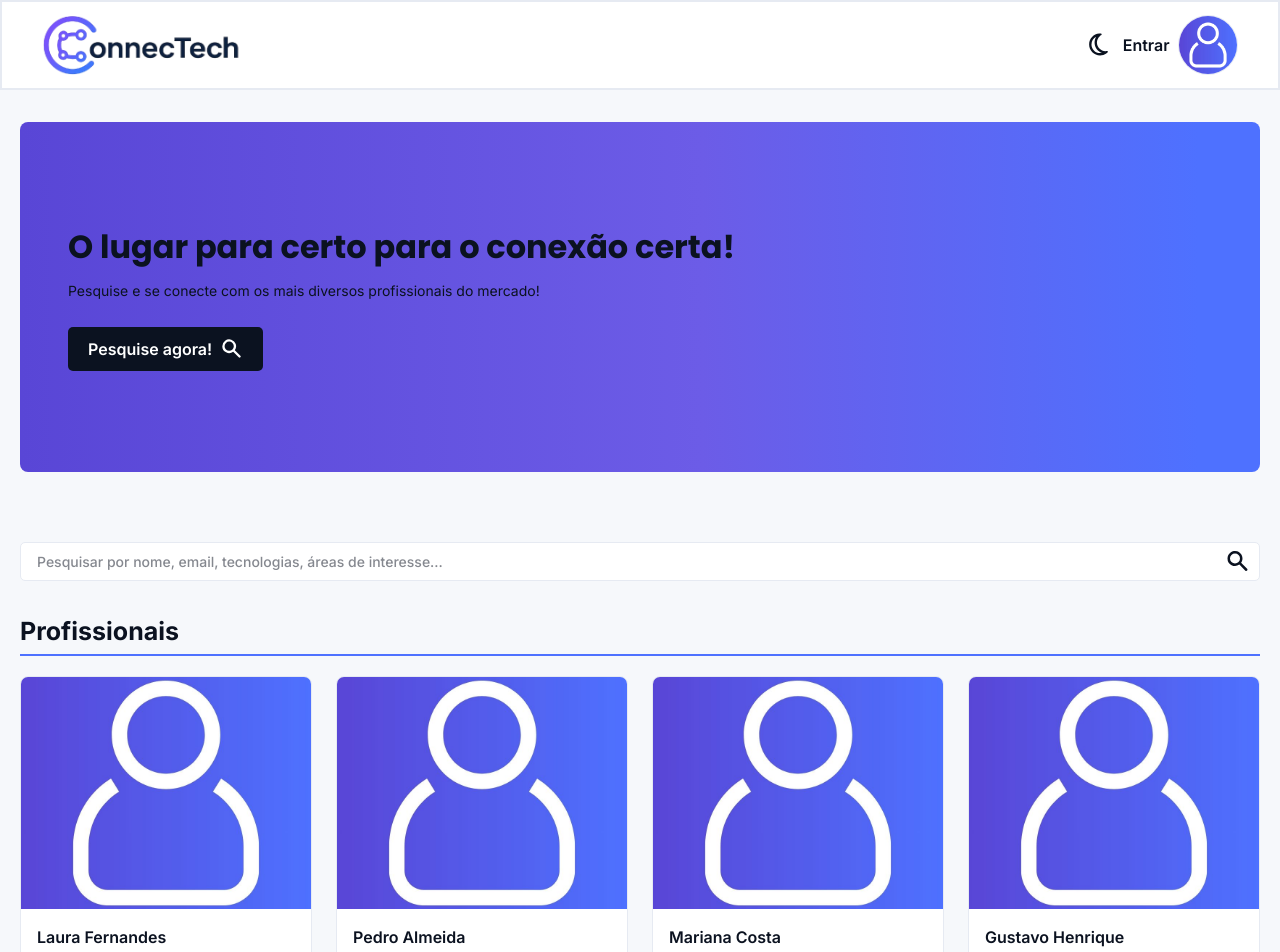
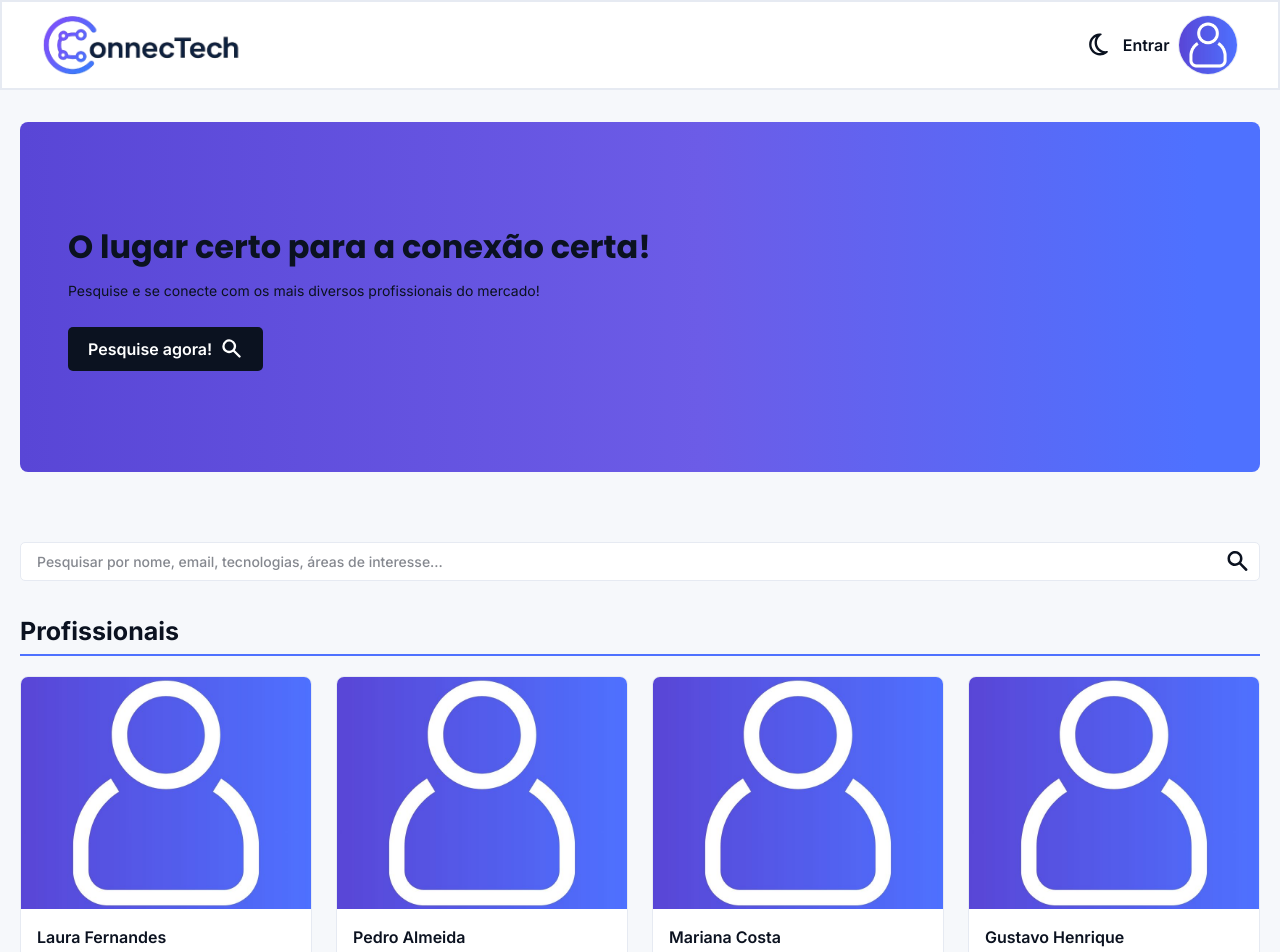
Before and after one commit to Th0mzzz/ConnecTech, a React (Vite) app: page / in a window 1280 px wide. Shown: the top 952 px of the page. Built offline with nearby package versions, Linux system fonts and the light colour scheme.

Commit message:
fix: arrumando texto da hero section

```diff
--- a/src/components/Home/HeroSection/index.tsx
+++ b/src/components/Home/HeroSection/index.tsx
@@ -11,7 +11,7 @@ export default function HeroSection({targetId = "search-section"}: { targetId?:
         <>
             <section className={`${styles.heroSection} px-4 py-8`}>
                 <div className={styles.content}>
-                    <h1 className={"title"}>O lugar para certo para o conexão certa!</h1>
+                    <h1 className={"title"}>O lugar certo para a conexão certa!</h1>
                     <p className={"text mb-4"}>Pesquise e se conecte com os mais diversos profissionais do
                         mercado!</p>
                     <Button
--- a/src/components/Home/SearchSection/index.tsx
+++ b/src/components/Home/SearchSection/index.tsx
@@ -4,6 +4,7 @@ import React, {useMemo, useState} from "react";
 import {HiSearch} from "react-icons/hi";
 import type {User} from "../../../types/User.ts";
 import UserCard from "../../UserCard";
+import UserDialog from "../../UserDialog";
 
 export default function SearchSection() {
     const {users} = useGlobal();
@@ -15,16 +16,38 @@ export default function SearchSection() {
             setPesquisa(String(e));
         }
     }
-
     const filteredUsers: User[] = useMemo(() => {
         const q = pesquisa.trim().toLowerCase();
         if (!q) return users;
+
+        const filtrarUser = (user: User) => {
+            const nomeMatch = user.nome.toLowerCase().includes(q);
+            const emailMatch = user.email.toLowerCase().includes(q);
+            const tecnologiasMatch = user.habilidadesTecnicas.some((tech) =>
+                tech.toLowerCase().includes(q)
+            );
+            const areasInteresseMatch = user.areaInteresses.some((area) =>
+                area.toLowerCase().includes(q)
+            );
+            const cargoMatch = user.cargo.toLowerCase().includes(q);
+            const formacaoMatch = user.formacao.some((f) =>
+                f.curso.toLowerCase().includes(q)
+            );
+            const idiomasMatch = user.idiomas.some((idioma) =>
+                idioma.idioma.toLowerCase().includes(q)
+            );
+
+            return areasInteresseMatch || nomeMatch || emailMatch || tecnologiasMatch || cargoMatch || formacaoMatch || idiomasMatch;
+        }
+
         return users.filter(
             (user) =>
-                user.nome.toLowerCase().includes(q) ||
-                user.email.toLowerCase().includes(q)
+                filtrarUser(user)
         );
     }, [pesquisa, users]);
+
+    const [selectedUser, setSelectedUser] = useState<User | null>(null);
+    const [isModalOpen, setIsModalOpen] = useState<boolean>(false);
 
     return (
         <>
@@ -46,11 +69,27 @@ export default function SearchSection() {
 
                     <div className="grid grid-cols-1 sm:grid-cols-2 lg:grid-cols-3 xl:grid-cols-4 gap-6">
                         {filteredUsers.map((user) => (
-                            <UserCard user={user} key={user.id}/>
+                            <UserCard user={user} key={user.id} onClick={() => {
+                                setSelectedUser(user)
+                                setIsModalOpen(true)
+                            }}/>
                         ))}
                     </div>
+
+
                 </div>
             </section>
+            {
+                selectedUser && <UserDialog
+                    open={isModalOpen}
+                    onClose={() => {
+                        setIsModalOpen(false)
+                        setSelectedUser(null)
+                    }}
+                    user={selectedUser}
+                />
+            }
+
         </>
     );
 }
```
